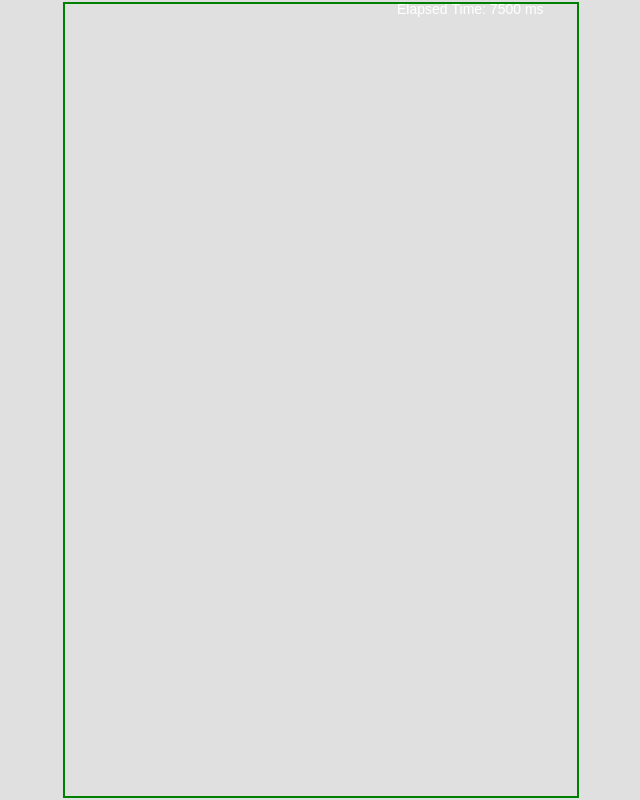
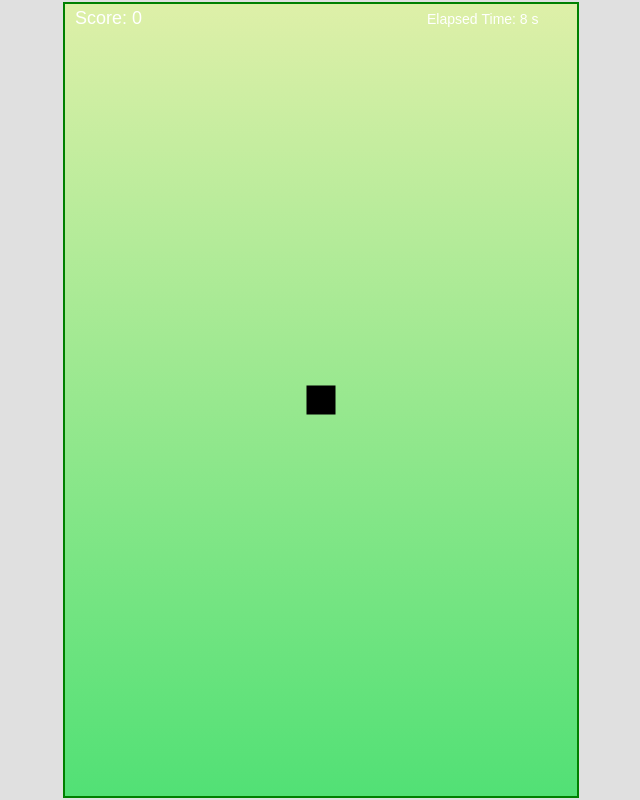
Before and after one commit to my-kiwi/snowball, a website built with Vite: page index.html in a window 1280 px wide. Shown: the whole page, without its empty margins (319-959 px from the left). Built offline with nearby package versions, Linux system fonts and the light colour scheme.

Commit message:
feat: draw basic hud, hero, bg

```diff
--- a/index.html
+++ b/index.html
@@ -3,7 +3,7 @@
   <head>
     <meta charset="UTF-8" />
     <meta name="viewport" content="width=device-width, initial-scale=1.0" />
-    <title>Hello World App</title>
+    <title>Snowball</title>
     <link rel="stylesheet" href="./src/styles.css">
   </head>
   <body>
--- a/src/Game.ts
+++ b/src/Game.ts
@@ -8,17 +8,49 @@ export const startGame = (): void => {
   canvas.width = canvas.clientWidth;
   canvas.height = canvas.clientHeight;
   ctx = canvas.getContext('2d') as CanvasRenderingContext2D;
-  gameLoopAnimId = requestAnimationFrame(gameLoop);
+  gameLoopAnimId = window.requestAnimationFrame(gameLoop);
+}
+
+const clearScreen = (): void => {
+  ctx.clearRect(0, 0, canvas.width, canvas.height);
+};
+
+const drawBackground = (elapsedTime: number): void => {
+  const gradient = ctx.createLinearGradient(0, 0, 0, canvas.height);
+  gradient.addColorStop(0, `hsl(${(elapsedTime / 100) % 360}, 70%, 80%)`);
+  gradient.addColorStop(1, `hsl(${(elapsedTime / 100 + 60) % 360}, 70%, 60%)`);
+
+  ctx.fillStyle = gradient;
+  ctx.fillRect(0, 0, canvas.width, canvas.height);
+};
+
+const displayHud = (): void => {
+  ctx.fillStyle = 'white';
+  ctx.font = '18px Arial';
+  ctx.fillText('Score: 0', 10, 20);
+};
+
+const displayHero = (elapsedTime: number): void => {
+  const heroX = canvas.width / 2;
+  const heroY = canvas.height / 2;
+  const heroSize = 30 + 5 * Math.sin(elapsedTime / 200); // Simple animation
+  // draw a simple square as the hero
+
+
+  ctx.fillStyle = 'black';
+  ctx.fillRect(heroX - heroSize / 2, heroY - heroSize / 2, heroSize, heroSize);
 }
 
 const gameLoop = (elapsedTime: number): void => {
-  // Game logic and rendering would go here
-  ctx.clearRect(0, 0, canvas.width, canvas.height);
+  clearScreen();
+  drawBackground(elapsedTime);
+  displayHero(elapsedTime);
+  displayHud();
+
+  // For now, just loop
+  gameLoopAnimId = window.requestAnimationFrame(gameLoop);
+
   ctx.fillStyle = 'white';
   ctx.font = '14px Arial';
-  ctx.fillText(`Elapsed Time: ${elapsedTime} ms`, canvas.width - 180, 10);
-
-
-  // For now, just loop
-  gameLoopAnimId = requestAnimationFrame(gameLoop);
+  ctx.fillText(`Elapsed Time: ${Math.round(elapsedTime / 1000)} s`, canvas.width - 150, 20);
 }
```
Also changed, not shown: src/Game.test.ts (+6 -5 lines).
